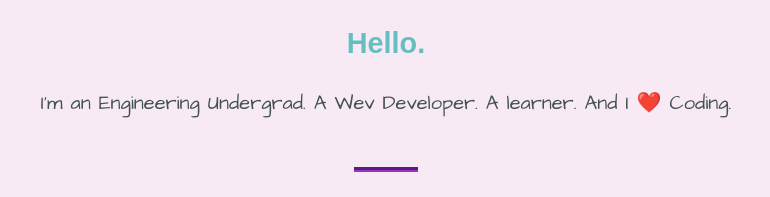
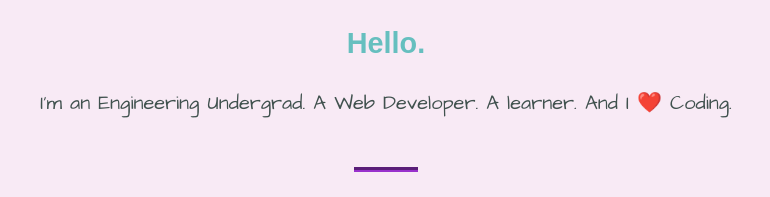
Before and after one commit to Kushagra369/portfolio, a plain HTML site: page index.html in a window 1280 px wide. Shown: the part 1063-1260 px from the top of the page, 254-1024 px from the left. Drawn offline with Linux system fonts and the light colour scheme; a web font is replaced by a local one.

Commit message:
Update index.html

```diff
--- a/index.html
+++ b/index.html
@@ -26,7 +26,7 @@
         <div class="profile">
           <img class="myphoto" src="images/kush.jpg" alt="profile-photo" height="200" width="200">
           <h2>Hello.</h2>
-          <p class="profile-description">I'm an Engineering Undergrad. A Wev Developer. A learner. And I ❤️ Coding. </p>
+          <p class="profile-description">I'm an Engineering Undergrad. A Web Developer. A learner. And I ❤️ Coding. </p>
         </div>
         <hr>
         <div class="Education">
```
